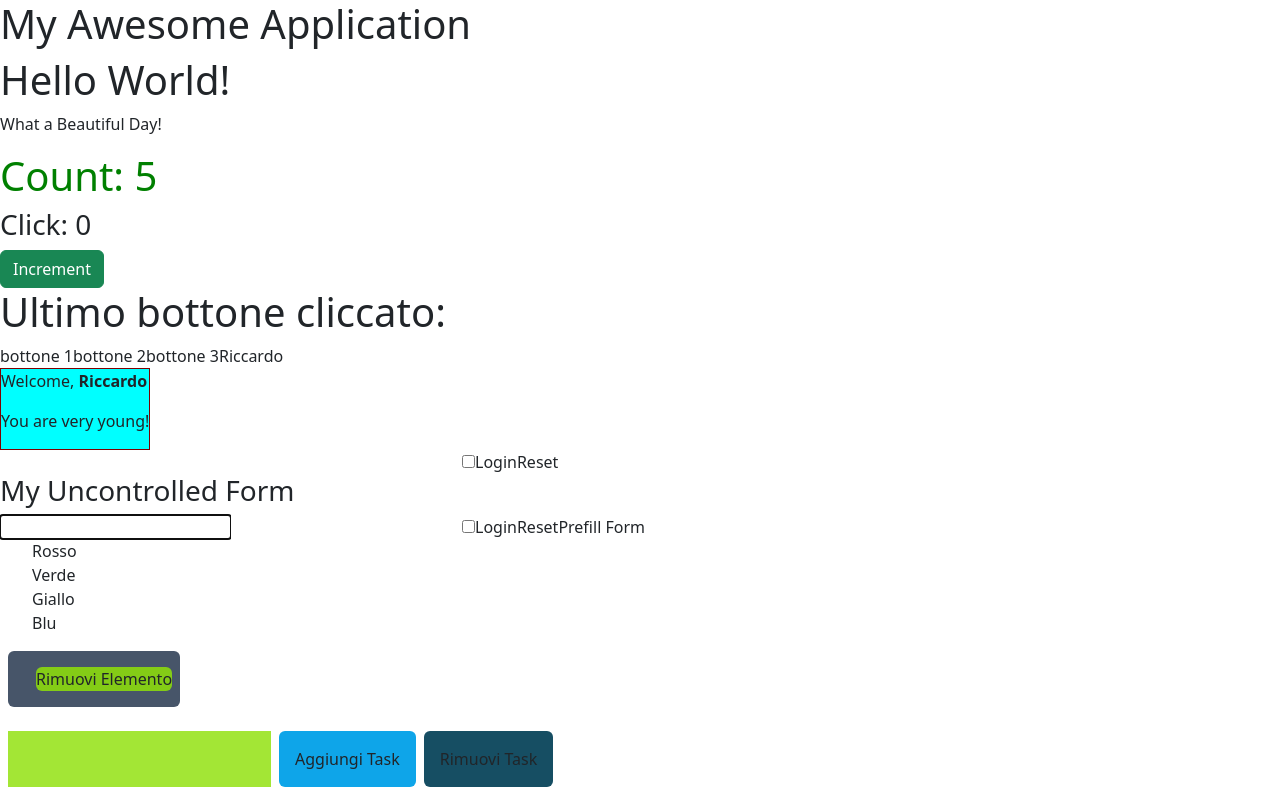
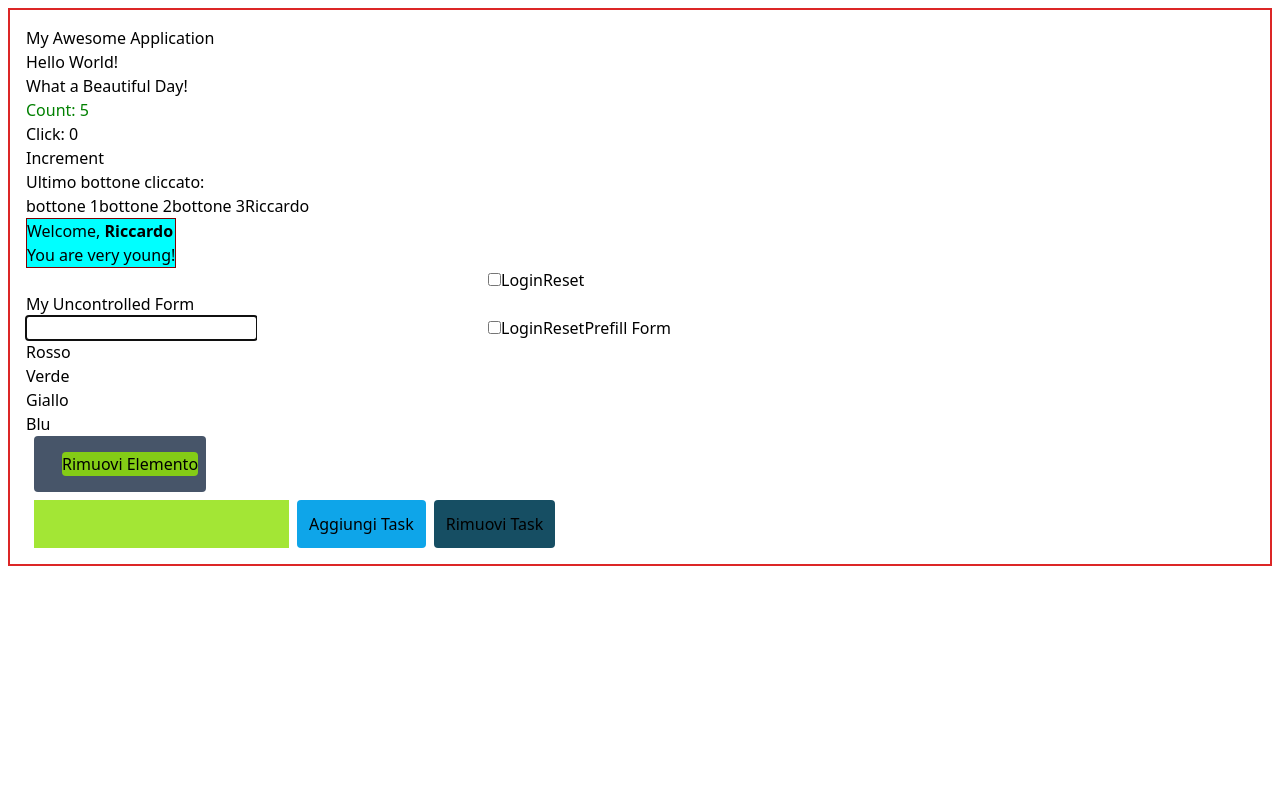
Before and after one commit to RiccardoMannino/Jsx-exercise, a React (Create React App) app in the folder react-exercises/: page / in a window 1280 px wide. Built offline with nearby package versions, Linux system fonts and the light colour scheme.

Commit message:
component-composition-01

```diff
--- a/react-exercises/src/App.js
+++ b/react-exercises/src/App.js
@@ -8,13 +8,15 @@ import { InteractiveWelcome } from "./InteractiveWelcome";
 import { TodoList } from "./ToDolist";
 import { Login } from "./Login";
 import { UncontrolledLogin } from "./UncontrolledLogin";
+import { Container } from "./Container";
+
 // import { Message } from "./Message";
 // import { Welcome } from "./Welcome";
 
 export class App extends React.Component {
   render() {
     return (
-      <div>
+      <Container>
         {/* <Hello /> */}
         <h1>My Awesome Application</h1>
         <Hello />
@@ -28,7 +30,7 @@ export class App extends React.Component {
         <UncontrolledLogin />
         <Colors items={["Rosso", "Verde", "Giallo", "Blu"]} />
         <TodoList />
-      </div>
+      </Container>
     );
   }
 }
--- /dev/null
+++ b/react-exercises/src/Container.js
@@ -0,0 +1,11 @@
+import React from "react";
+
+export class Container extends React.Component {
+  render() {
+    return (
+      <div className="bg-white border-red-600 border-2 p-4 m-2">
+        <div className="contenitore">{this.props.children}</div>
+      </div>
+    );
+  }
+}
--- a/react-exercises/src/ToDolist.js
+++ b/react-exercises/src/ToDolist.js
@@ -16,6 +16,7 @@ export class TodoList extends React.Component {
   };
 
   handleReset = (event) => {
+    console.log(event);
     const name = event.target.name;
     const todo = this._inputRef.current.value;
 
--- a/react-exercises/src/index.js
+++ b/react-exercises/src/index.js
@@ -1,7 +1,6 @@
 import ReactDOM from "react-dom";
 import { App } from "./App";
 import "./index.css";
-import "bootstrap/dist/css/bootstrap.min.css";
 
 const root = document.querySelector("#root");
 
```
